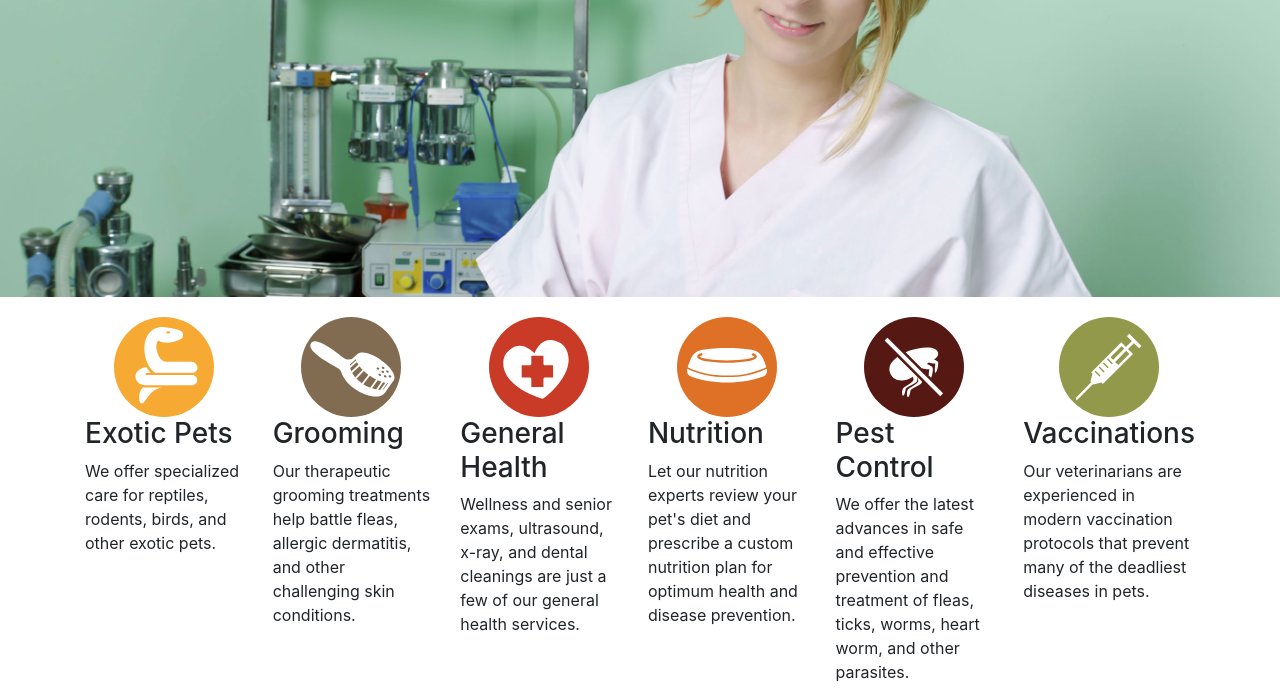
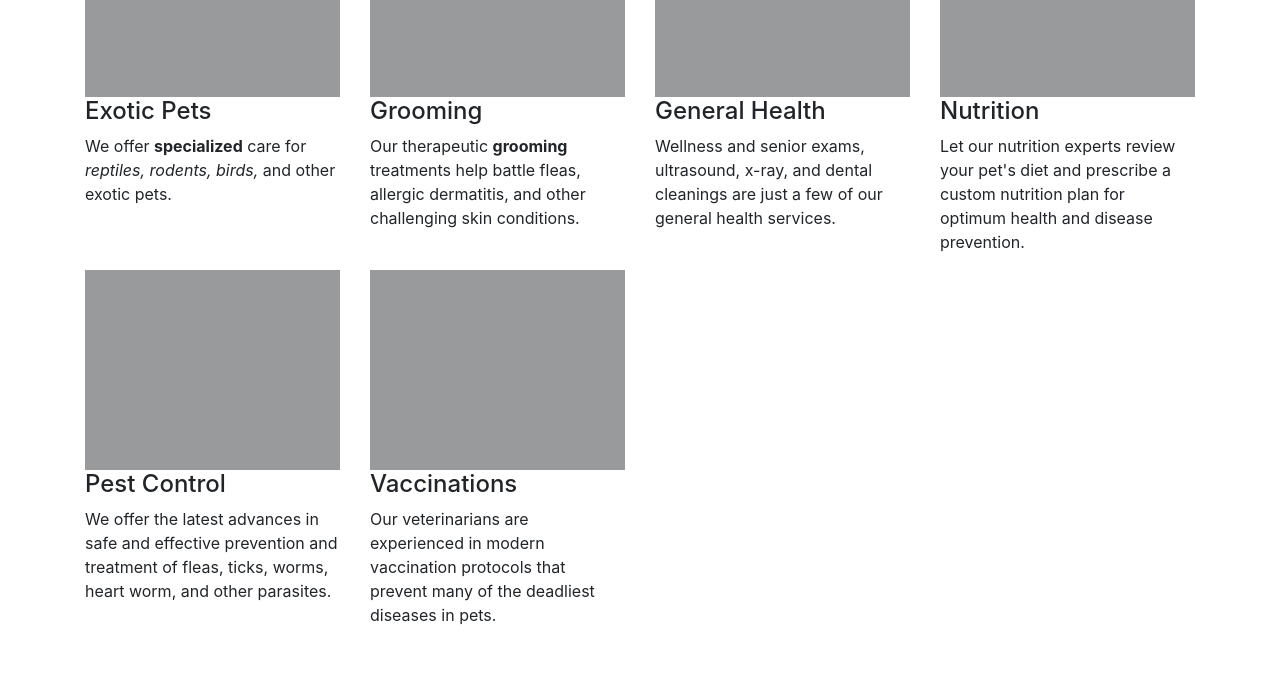
Before and after one commit to msmanawadu/Bootstrap-4, a plain HTML site: page index.html in a window 1280 px wide. Shown: the part 103-803 px from the top of the page. Drawn offline with Linux system fonts and the light colour scheme.

Commit message:
mastering layout using container, row and col classes

```diff
--- a/index.html
+++ b/index.html
@@ -10,61 +10,48 @@
 </head>
 <body>
 
-<style>
-  img {
-    width: 100px;
-    display: block;
-  }
-</style>
+  <style>
+    img {
+      width: 100%;
+      height: 200px;
+      max-height: 200px;
+    }
+  </style>
 
-<header style="height: 50vh; background: url(images/background.jpg) no-repeat center center; background-size: cover; margin-bottom: 20px;">
-  <div class = "container">
-    <img src="images/wisdompetlogo.svg" alt="Wisdom Pet Logo">
-  </div>
-</header>
-
-<section id="services">
-  <div class = "container">
+  <div class = "container" id="services">
     <div class = "row">
-      <article class = "col">
-      <img class="mx-auto" src="images/icon-exoticpets.svg" alt="Icon">
-      <h3>Exotic Pets</h3>
-      <p>We offer specialized care for reptiles, rodents, birds, and other exotic pets.</p>
-      </article>
-
-      <article class = "col">
-        <img class="mx-auto" src="images/icon-grooming.svg" alt="Icon">
-        <h3>Grooming</h3>
-        <p>Our therapeutic grooming treatments help battle fleas, allergic dermatitis, and other challenging skin conditions.</p>
-      </article>
-
-      <article class = "col">
-        <img class="mx-auto" src="images/icon-health.svg" alt="Icon">
-        <h3>General Health</h3>
+      <section class= "col-sm-12 col-md-6 col-lg-4 col-xl-3">
+        <img src="images/image.png" alt="sample image">
+        <h4>Exotic Pets</h4>
+        <p>We offer <strong>specialized</strong> care for <em>reptiles, rodents, birds,</em> and other exotic pets.</p>
+      </section>
+      <section class= "col-sm-12 col-md-6 col-lg-4 col-xl-3">
+        <img src="images/image.png" alt="sample image">
+        <h4>Grooming</h4>
+        <p>Our therapeutic <span class="font-weight-bold">grooming</span> treatments help battle fleas, allergic dermatitis, and other challenging skin conditions.</p>
+      </section>
+      <section class= "col-sm-12 col-md-6 col-lg-4 col-xl-3">
+        <img src="images/image.png" alt="sample image">
+        <h4>General Health</h4>
         <p>Wellness and senior exams, ultrasound, x-ray, and dental cleanings are just a few of our general health services.</p>
-      </article>
-
-      <article class = "col">
-        <img class="mx-auto" src="images/icon-nutrition.svg" alt="Icon">
-        <h3>Nutrition</h3>
+      </section>
+      <section class= "col-sm-12 col-md-6 col-lg-4 col-xl-3">
+        <img class="img-fluid" src="images/image.png" alt="sample image">
+        <h4>Nutrition</h4>
         <p>Let our nutrition experts review your pet's diet and prescribe a custom nutrition plan for optimum health and disease prevention.</p>
-      </article>
-
-      <article class = "col">
-        <img class="mx-auto" src="images/icon-pestcontrol.svg" alt="Icon">
-        <h3>Pest Control</h3>
+      </section>
+      <section class= "col-sm-12 col-md-6 col-lg-4 col-xl-3">
+        <img src="images/image.png" alt="sample image">
+        <h4>Pest Control</h4>
         <p>We offer the latest advances in safe and effective prevention and treatment of fleas, ticks, worms, heart worm, and other parasites.</p>
-      </article>
-
-      <article class = "col">
-        <img class="mx-auto" src="images/icon-vaccinations.svg" alt="Icon">
-        <h3>Vaccinations</h3>
+      </section>
+      <section class= "col-sm-12 col-md-6 col-lg-4 col-xl-3">
+        <img src="images/image.png" alt="sample image">
+        <h4>Vaccinations</h4>
         <p>Our veterinarians are experienced in modern vaccination protocols that prevent many of the deadliest diseases in pets.</p>
-      </article>
-
+      </section>
     </div> <!--.row-->
-  </div> <!--.container-->
-</section>
+</div> <!--.container -->
 
 <script src="js/jquery.slim.min.js"></script>
 <script src="js/popper.min.js"></script>
```
